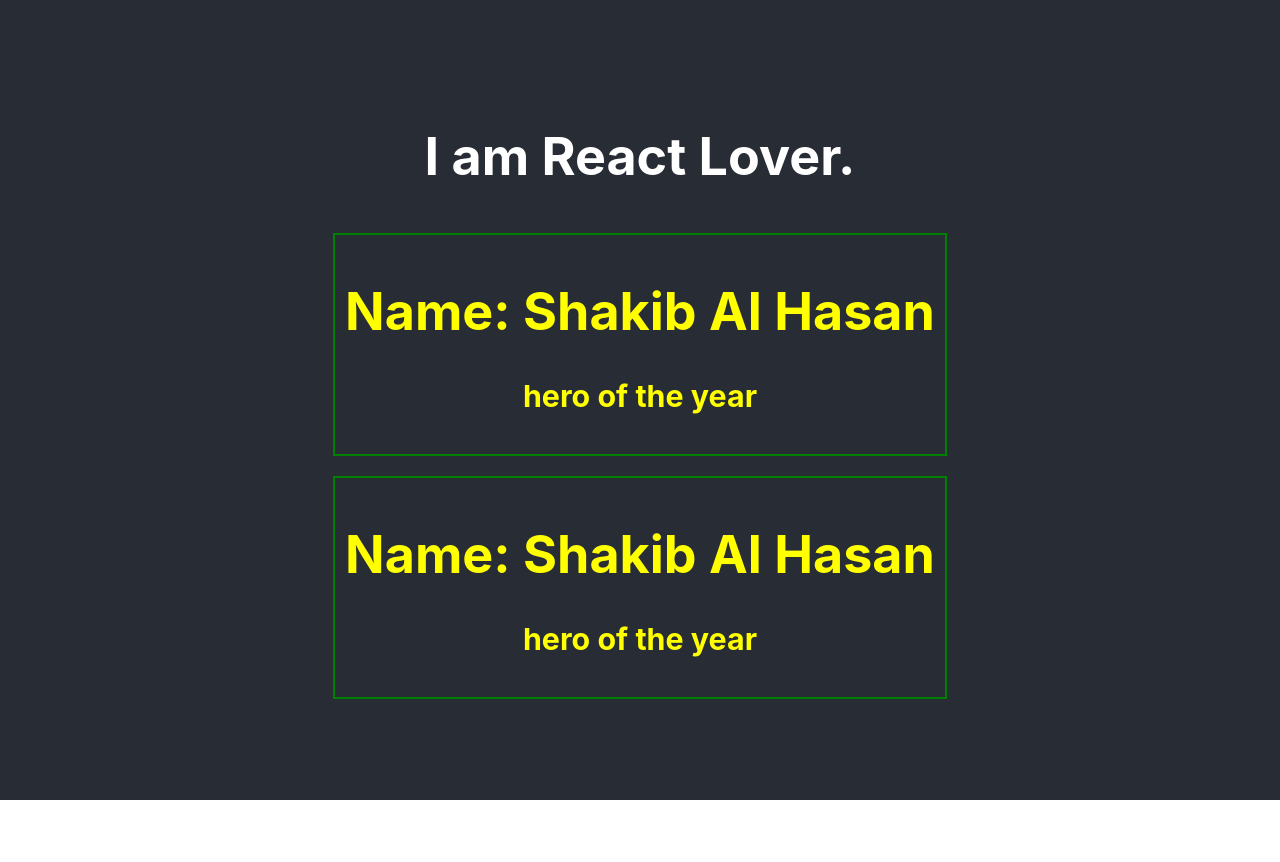
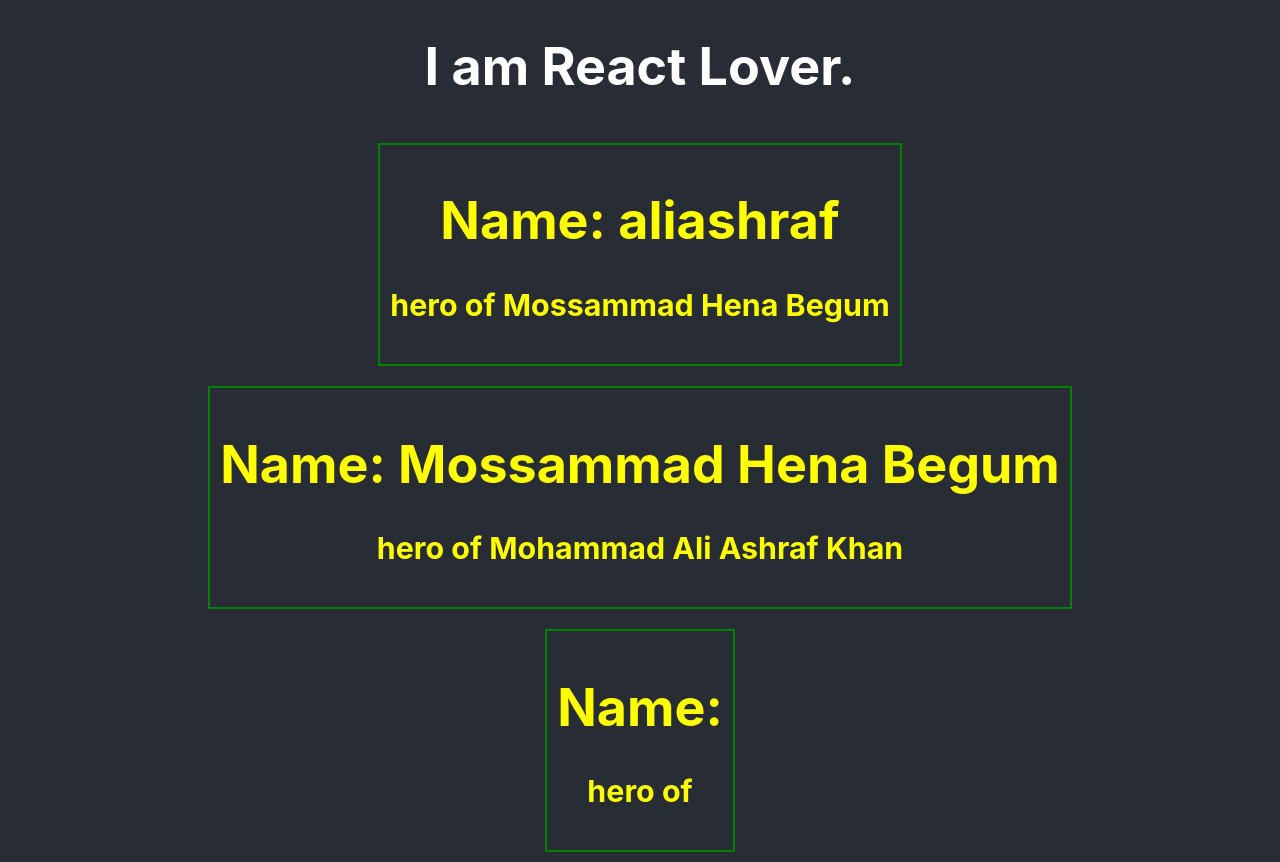
Before and after one commit to ashraf-git/my-app, a React (Create React App) app: page / in a window 1280 px wide. Before the commit the page ends 800 px from the top, so only its background shows below. Built offline with nearby package versions, Linux system fonts and the light colour scheme.

Commit message:
Pass dynamic data to components

```diff
--- a/src/App.js
+++ b/src/App.js
@@ -3,27 +3,30 @@
 import './App.css';
 
 function App() {
+  const noyoks = ["aliashraf","hena begum", "ali", "ashraf"]
 return (
     <div className="App">
       <header className="App-header">
         <h1>I am React Lover.</h1>
-        <Person></Person>
+        <Person name={noyoks[0]} lover = 'Mossammad Hena Begum'></Person>
+        <Person name="Mossammad Hena Begum" lover='Mohammad Ali Ashraf Khan'></Person>
         <Person></Person>
       </header>
     </div>
   );
 }
 
-function Person(){
+function Person(props){
   const personStyle = {
     color: 'yellow',
     border: '2px solid green',
     margin: '10px',
     padding: '10px'
   }
+  console.log(props)
   return <div style = {personStyle}>
-  <h1> Name: Shakib Al Hasan</h1>
-  <h3>hero of the year</h3>
+  <h1> Name: {props.name}</h1>
+  <h3>hero of {props.lover}</h3>
   </div>
 }
 
```
